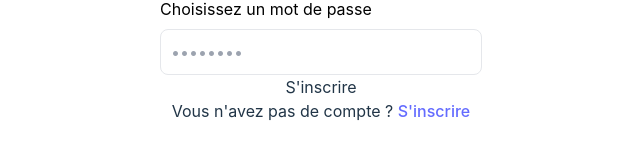
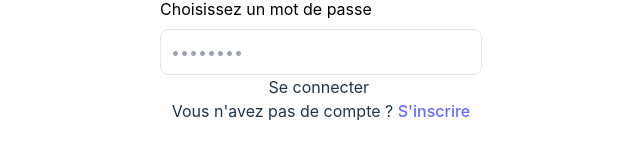
Before and after one commit to AndreasCottet/ProjetWeb-RameneMoiDeLaSoiree, a Svelte app in the folder Front/: page / in a window 1280 px wide. Shown: the part 419-578 px from the top of the page, without its empty margins (319-959 px from the left). Built offline with nearby package versions, Linux system fonts and the light colour scheme.

Commit message:
WIP Login and Create account form

```diff
--- a/Front/src/components/LoginForm.svelte
+++ b/Front/src/components/LoginForm.svelte
@@ -9,7 +9,7 @@
         <label for="password">Choisissez un mot de passe</label>
         <input class="inputText"  type="password" name="password" placeholder="••••••••" required="">
     </div>
-    <input type="submit" class="w-full text-white bg-[#46CDF8] hover:bg-primary-700 font-medium rounded-lg text-sm px-5 py-2.5 text-center" value="S'inscrire"/>
+    <input type="submit" class="w-full text-white bg-[#46CDF8] hover:bg-primary-700 font-medium rounded-lg text-sm px-5 py-2.5 text-center" value="Se connecter "/>
     <p class="text-sm font-light text-gray-500">
         Vous n'avez pas de compte ? <a href="#" class="font-medium text-primary-600 hover:underline text-primary-500">S'inscrire</a>
     </p>
```
